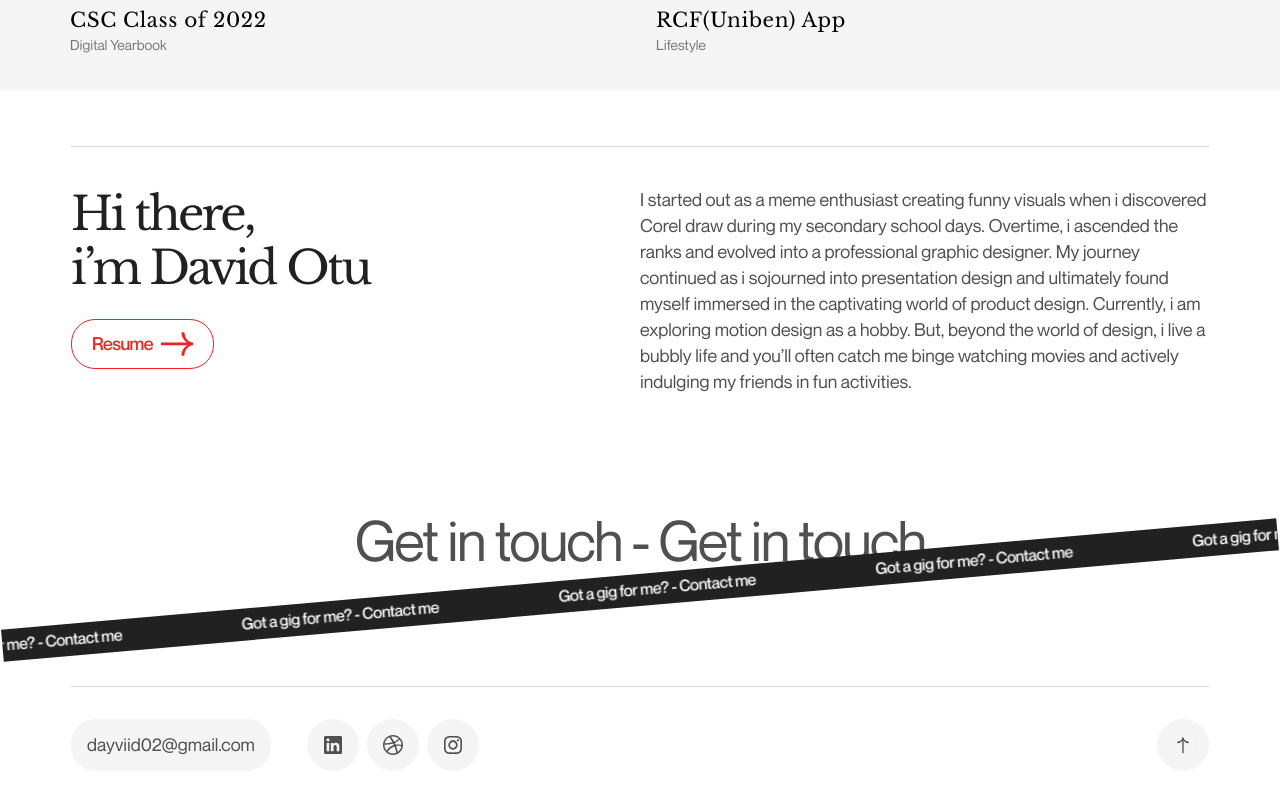
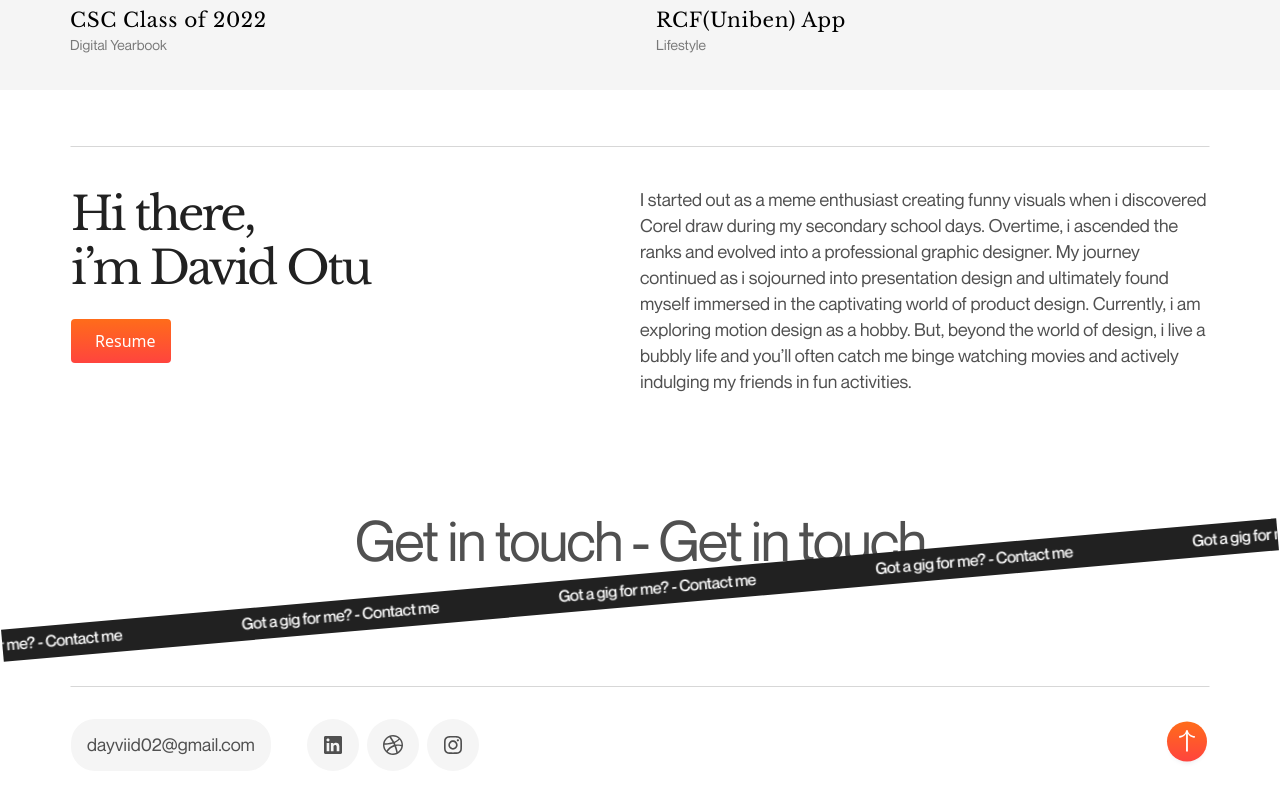
Before and after one commit to ezomonglory/davidportfolio, a Next.js app: page / in a window 1280 px wide. Shown: the part 2164-2964 px from the top of the page. Built offline with nearby package versions, Linux system fonts and the light colour scheme.

Commit message:
landing page

```diff
--- a/components/About.jsx
+++ b/components/About.jsx
@@ -9,34 +9,7 @@ const About = () => {
 					i’m David Otu
 				</h1>
 
-				<div className=' hidden border-[1px] border-[#e22] rounded-[24px] md:px-[20px] md:py-[10px] px-[24px] py-   [10px] md:text-[18px] neue-md md:leading-[28px] md:tracking-[-0.54px] text-[#e22]  space-x-[8px] items-center md:inline-flex w-max '>
-					<p>Resume</p>
-					<svg
-						xmlns='http://www.w3.org/2000/svg'
-						width='32'
-						height='24'
-						viewBox='0 0 32 24'
-						fill='none'
-						className='hidden md:block '
-					>
-						<g clip-path='url(#clip0_191_2405)'>
-							<path
-								fill-rule='evenodd'
-								clip-rule='evenodd'
-								d='M0.0195312 10.5779L26.7845 10.5995C23.3214 9.25517 20.9862 5.51686 20.3779 0.697714L23.2397 0.0234375C23.8584 6.6037 26.9734 10.0383 31.9832 10.6169V13.2874C27.0146 13.7829 23.6795 17.6223 23.242 23.9747L20.3699 23.2151C20.9809 18.7035 22.8336 14.8824 26.7867 13.2904L0.0195312 13.3184V10.5779V10.5779Z'
-								fill='#EE2222'
-								stroke='#EE2222'
-								stroke-width='0.0361672'
-								stroke-miterlimit='22.9256'
-							/>
-						</g>
-						<defs>
-							<clipPath id='clip0_191_2405'>
-								<rect width='32' height='24' fill='white' />
-							</clipPath>
-						</defs>
-					</svg>
-				</div>
+				<div className='bg-gradient md:inline-flex w-[100px] hidden  '>Resume</div>
 			</div>
 
 			<div className='md:w-[50%] space-y-[24px] '>
@@ -51,7 +24,7 @@ const About = () => {
 					catch me binge watching movies and actively indulging my friends in
 					fun activities.
 				</p>
-				<div className='border-[1px] border-[#e22] rounded-[24px] md:px-[20px] md:py-[10px] px-[24px] py-[10px] md:text-[18px] neue-md md:leading-[28px] md:tracking-[-0.54px] text-[#e22]  space-x-[8px] items-center inline-flex  md:hidden w-max '>
+				{/* <div className='border-[1px] border-[#e22] rounded-[24px] md:px-[20px] md:py-[10px] px-[24px] py-[10px] md:text-[18px] neue-md md:leading-[28px] md:tracking-[-0.54px] text-[#e22]  space-x-[8px] items-center inline-flex  md:hidden w-max '>
 					<p>Resume</p>
 					<svg
 						xmlns='http://www.w3.org/2000/svg'
@@ -77,7 +50,9 @@ const About = () => {
 							</clipPath>
 						</defs>
 					</svg>
-				</div>
+				</div> */}
+
+				<div className='bg-gradient inline-block !px-[42px] md:hidden '>Resume</div>
 			</div>
 		</div>
 	);
--- a/components/FooterTop.jsx
+++ b/components/FooterTop.jsx
@@ -22,7 +22,7 @@ const FooterTop = () => {
 	}, []);
 
 	return (
-		<div className='md:mt-[114px]  '>
+		<div className='md:mt-[114px] mt-[60px]  '>
 			<h1 className='text-[#505050]  text-[30px] leading-[46px]  tracking-[1.14px]  md:text-[56px] md:leading-[64px] md:tracking-[-1.7px] neue-reg text-center font-[300] '>
 				Get in touch - Get in touch
 			</h1>
--- a/components/FotterBottom.jsx
+++ b/components/FotterBottom.jsx
@@ -1,35 +1,110 @@
-import React from 'react'
-import { ArrowTopSvg, behanceSvg, igSvg, linkeinsvg } from '../data'
+import React from "react";
+import { ArrowTopSvg, behanceSvg, igSvg, linkeinsvg } from "../data";
 
 const FotterBottom = () => {
 	return (
-    <div className='flex   justify-between items-center flex-row mx-[16px] md:mx-[70px] border-[1px] border-t-[#D7D7D7] border-transparent pt-[32px] mb-[24px] md:mb-[54px] mt-[40px] md:mt-[80px] ' >
-
-        <div className='flex flex-col md:flex-row gap-[12px] md:space-y-0  md:space-x-[24px] md:w-[50%] ' >
-            <div className='text-[#505050] md:text-[18px] md:leading-[28px] neue-reg flex items-center justify-center bg-[#f5f5f5] rounded-[24px] w-max px-[16px] py-[8px] order-2 md:order-1 ' >
+		<div className='flex   justify-between items-center flex-row mx-[16px] md:mx-[70px] border-[1px] border-t-[#D7D7D7] border-transparent pt-[32px] mb-[24px] md:mb-[54px] mt-[40px] md:mt-[80px] '>
+			<div className='flex flex-col md:flex-row gap-[12px] md:space-y-0  md:space-x-[24px] md:w-[50%] '>
+				<div className='text-[#505050] md:text-[18px] md:leading-[28px] neue-reg flex items-center justify-center bg-[#f5f5f5] rounded-[24px] w-max px-[16px] py-[8px] order-2 md:order-1 '>
 					dayviid02@gmail.com
 				</div>
 
-            <div className='flex space-x-[8px] w-full order-1 md:order-2 ' >
-                <div className='bg-[#f5f5f5] rounded-full w-ma flex w-[52px] h-[52px] items-center justify-center  ' >
+				<div className='flex space-x-[8px] w-full order-1 md:order-2 '>
+					<div className='bg-[#f5f5f5] rounded-full w-ma flex w-[52px] h-[52px] items-center justify-center  '>
 						{linkeinsvg}
 					</div>
 
-                <div className='bg-[#f5f5f5] rounded-full w-[52px] h-[52px] flex overflow-hidden items-center justify-center  ' >
+					<div className='bg-[#f5f5f5] rounded-full w-[52px] h-[52px] flex overflow-hidden items-center justify-center  '>
 						{behanceSvg}
 					</div>
 
-                <div className='bg-[#f5f5f5] rounded-full w-[52px] h-[52px] flex overflow-hidden items-center justify-center  ' >
+					<div className='bg-[#f5f5f5] rounded-full w-[52px] h-[52px] flex overflow-hidden items-center justify-center  '>
 						{igSvg}
 					</div>
 				</div>
+			</div>
+			{/* //{" "}
+			<div className='bg-gradient !p-0 rounded-[999px] rounded-full w-[52px] h-[52px] flex items-center justify-center  '>
+				// {ArrowTopSvg}
+				//{" "}
+			</div> */}
+			<svg
+				xmlns='http://www.w3.org/2000/svg'
+				width='44'
+				height='47'
+				viewBox='0 0 44 47'
+				fill='none'
+			>
+				<g filter='url(#filter0_d_209_2627)'>
+					<circle
+						cx='22'
+						cy='20.4873'
+						r='20'
+						fill='url(#paint0_linear_209_2627)'
+					/>
+				</g>
+				<path
+					fill-rule='evenodd'
+					clip-rule='evenodd'
+					d='M21.0506 30.4873L21.065 12.6077C20.167 14.9211 17.6697 16.4811 14.4504 16.8874L14 14.9757C18.3958 14.5624 20.6901 12.4815 21.0767 9.13486H22.8606C23.1916 12.454 25.7564 14.6819 30 14.9741L29.4926 16.8928C26.4787 16.4847 23.9261 15.247 22.8626 12.6062L22.8813 30.4873H21.0506H21.0506Z'
+					fill='white'
+				/>
+				<defs>
+					<filter
+						id='filter0_d_209_2627'
+						x='0'
+						y='0.487305'
+						width='44'
+						height='46'
+						filterUnits='userSpaceOnUse'
+						color-interpolation-filters='sRGB'
+					>
+						<feFlood flood-opacity='0' result='BackgroundImageFix' />
+						<feColorMatrix
+							in='SourceAlpha'
+							type='matrix'
+							values='0 0 0 0 0 0 0 0 0 0 0 0 0 0 0 0 0 0 127 0'
+							result='hardAlpha'
+						/>
+						<feMorphology
+							radius='2'
+							operator='erode'
+							in='SourceAlpha'
+							result='effect1_dropShadow_209_2627'
+						/>
+						<feOffset dy='4' />
+						<feGaussianBlur stdDeviation='2' />
+						<feColorMatrix
+							type='matrix'
+							values='0 0 0 0 0.0941176 0 0 0 0 0.152941 0 0 0 0 0.294118 0 0 0 0.08 0'
+						/>
+						<feBlend
+							mode='normal'
+							in2='BackgroundImageFix'
+							result='effect1_dropShadow_209_2627'
+						/>
+						<feBlend
+							mode='normal'
+							in='SourceGraphic'
+							in2='effect1_dropShadow_209_2627'
+							result='shape'
+						/>
+					</filter>
+					<linearGradient
+						id='paint0_linear_209_2627'
+						x1='22'
+						y1='0.487305'
+						x2='22'
+						y2='40.4873'
+						gradientUnits='userSpaceOnUse'
+					>
+						<stop stop-color='#FF6C1A' />
+						<stop offset='1' stop-color='#FF443E' />
+					</linearGradient>
+				</defs>
+			</svg>
+		</div>
+	);
+};
 
-        </div>
-            <div className='bg-[#f5f5f5] rounded-full w-[52px] h-[52px] flex items-center justify-center p-[12px] ' >
-                {ArrowTopSvg}
-                </div>
-    </div>
-  )
-}
-
-export default FotterBottom
+export default FotterBottom;
```
Lines whose indentation alone changed are shown as unchanged.
